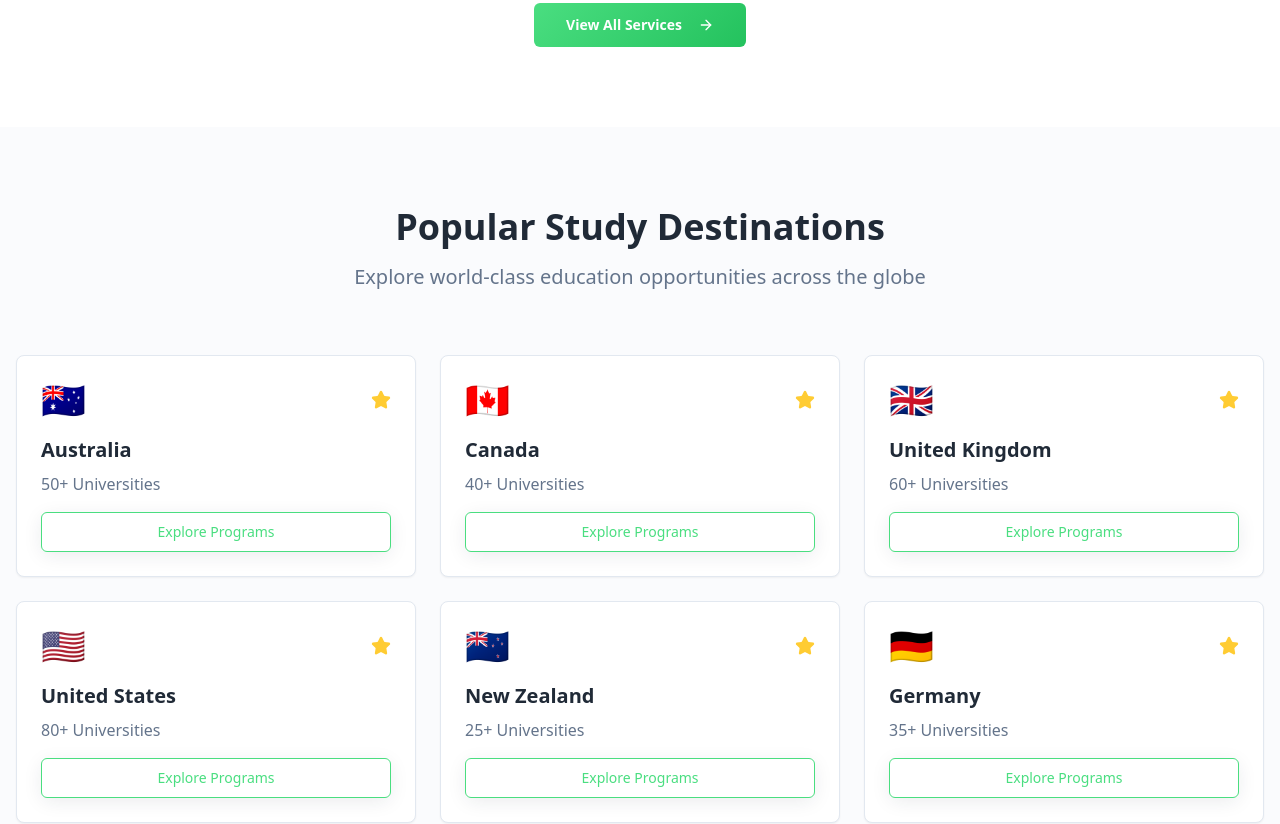
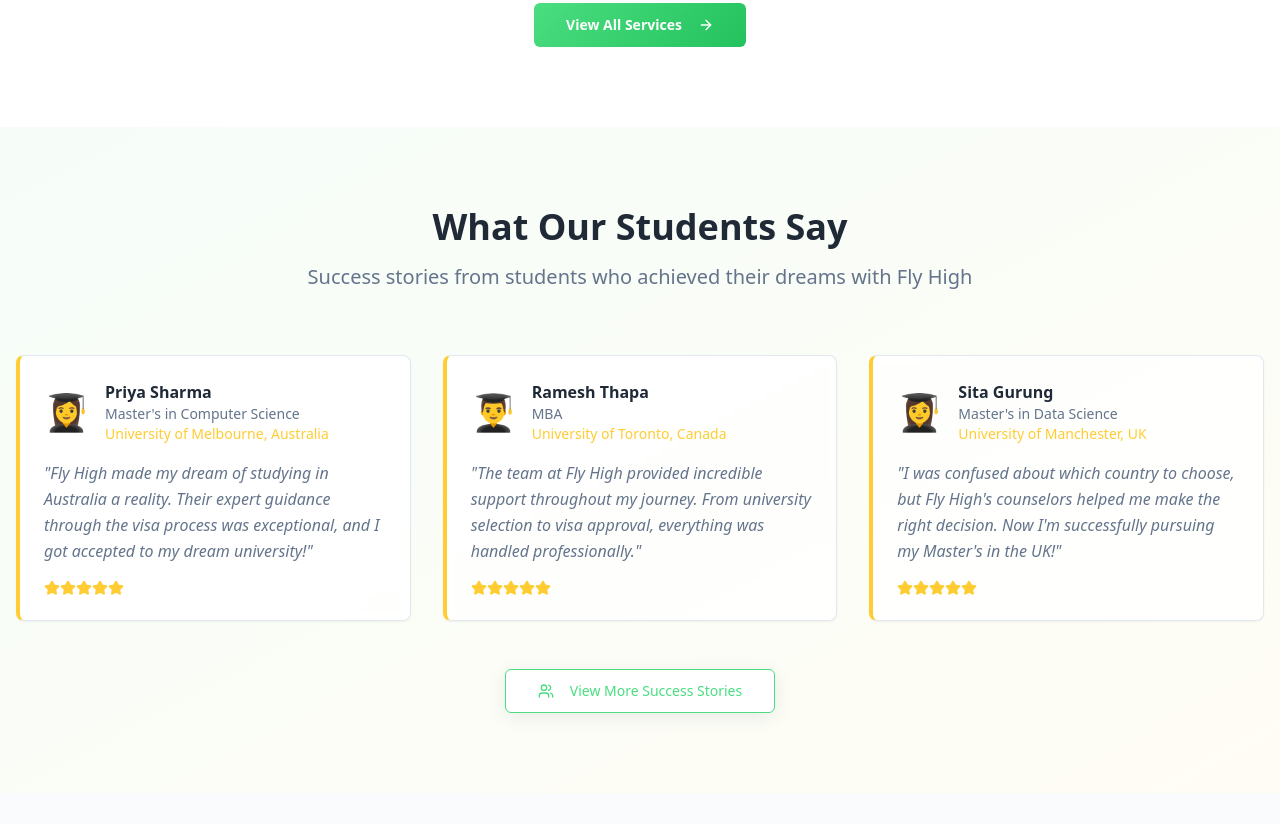
Before and after one commit to meazar/flyhigh-dreamweaver, a React (Vite) app: page / in a window 1280 px wide. Shown: the part 1700-2524 px from the top of the page. Built offline with nearby package versions, Linux system fonts and the light colour scheme.

Commit message:
Add testimonials to homepage
Include student testimonials on the homepage to showcase success stories and build trust.

```diff
--- a/src/pages/Home.tsx
+++ b/src/pages/Home.tsx
@@ -157,6 +157,72 @@ const Home = () => {
         </div>
       </section>
 
+      {/* Testimonials Section */}
+      <section className="py-20 bg-gradient-to-br from-primary/5 to-accent/5">
+        <div className="container mx-auto px-4">
+          <div className="text-center mb-16">
+            <h2 className="text-4xl font-bold text-foreground mb-4">What Our Students Say</h2>
+            <p className="text-xl text-muted-foreground max-w-2xl mx-auto">
+              Success stories from students who achieved their dreams with Fly High
+            </p>
+          </div>
+
+          <div className="grid grid-cols-1 md:grid-cols-2 lg:grid-cols-3 gap-8">
+            {[
+              {
+                name: "Priya Sharma",
+                destination: "University of Melbourne, Australia",
+                image: "👩‍🎓",
+                testimonial: "Fly High made my dream of studying in Australia a reality. Their expert guidance through the visa process was exceptional, and I got accepted to my dream university!",
+                course: "Master's in Computer Science"
+              },
+              {
+                name: "Ramesh Thapa",
+                destination: "University of Toronto, Canada",
+                image: "👨‍🎓",
+                testimonial: "The team at Fly High provided incredible support throughout my journey. From university selection to visa approval, everything was handled professionally.",
+                course: "MBA"
+              },
+              {
+                name: "Sita Gurung",
+                destination: "University of Manchester, UK",
+                image: "👩‍🎓",
+                testimonial: "I was confused about which country to choose, but Fly High's counselors helped me make the right decision. Now I'm successfully pursuing my Master's in the UK!",
+                course: "Master's in Data Science"
+              }
+            ].map((testimonial, index) => (
+              <Card key={index} className="group hover:shadow-elegant transition-all duration-300 hover:-translate-y-1 bg-background/80 backdrop-blur-sm border-l-4 border-l-accent">
+                <CardContent className="p-6">
+                  <div className="flex items-center gap-4 mb-4">
+                    <div className="text-4xl">{testimonial.image}</div>
+                    <div>
+                      <h4 className="font-semibold text-foreground">{testimonial.name}</h4>
+                      <p className="text-sm text-muted-foreground">{testimonial.course}</p>
+                      <p className="text-sm text-accent font-medium">{testimonial.destination}</p>
+                    </div>
+                  </div>
+                  <blockquote className="text-muted-foreground italic leading-relaxed mb-4">
+                    "{testimonial.testimonial}"
+                  </blockquote>
+                  <div className="flex text-accent">
+                    {[...Array(5)].map((_, i) => (
+                      <Star key={i} className="w-4 h-4 fill-current" />
+                    ))}
+                  </div>
+                </CardContent>
+              </Card>
+            ))}
+          </div>
+
+          <div className="text-center mt-12">
+            <Button variant="outline" size="lg" className="px-8">
+              <Users className="w-5 h-5 mr-2" />
+              View More Success Stories
+            </Button>
+          </div>
+        </div>
+      </section>
+
       {/* Destinations Section */}
       <section className="py-20 bg-muted/30">
         <div className="container mx-auto px-4">
```
